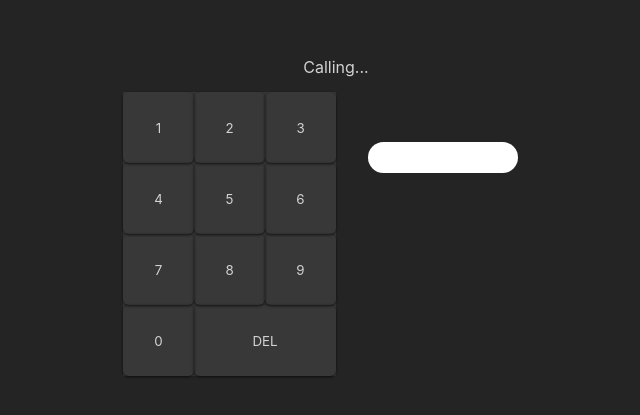
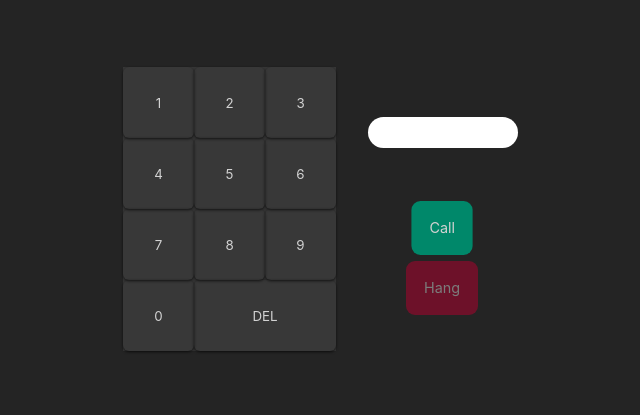
Before and after one commit to Danigury/w04-2010-ch03-dani-sanchez, a React (Create React App) app: page / in a window 1280 px wide. Shown: the part 191-606 px from the top of the page, without its empty margins (304-944 px from the left). Built offline with nearby package versions, Linux system fonts and the light colour scheme.

Commit message:
Added function callOnClick in App.js

```diff
--- a/public/index.html
+++ b/public/index.html
@@ -2,7 +2,7 @@
 <html lang="en">
   <head>
     <meta charset="utf-8" />
-    <link rel="icon" href="%PUBLIC_URL%/favicon.ico" />
+    <link rel="icon" href="./favicon.ico" />
     <meta name="viewport" content="width=device-width, initial-scale=1" />
     <meta name="theme-color" content="#000000" />
     <meta
--- a/src/App.js
+++ b/src/App.js
@@ -12,16 +12,24 @@ function App() {
 
   const numberClickedEvent = (event) => {
     const newNumber = event.target.innerText;
-    newNumber === "delete"
+    newNumber === "DEL"
       ? setClickedNumber([])
       : clickedNumber.length < 9
       ? setClickedNumber([...clickedNumber, newNumber])
       : setClickedNumber([...clickedNumber]);
   };
+
+  const callOnClick = () => {
+    if (clickedNumber.length === 9) {
+      setCalling(!calling);
+    }
+  };
+  const [calling, setCalling] = useState(false);
+
   return (
     <Context.Provider value={clickedNumber}>
       <div className="container">
-        <Info isCalling={true} />
+        <Info isCalling={calling} />
         <main className="phone">
           <div className="keyboard-container">
             <ol className="keyboard">
@@ -36,7 +44,12 @@ function App() {
           </div>
           <div className="actions">
             <Display />
-            <Action onClick={() => {}} />
+            <Action
+              className="actions call active"
+              text="Call"
+              actionOnClick={callOnClick}
+            />
+            <Action className="actions hang" text="Hang" onClick={() => {}} />
           </div>
         </main>
       </div>
```
